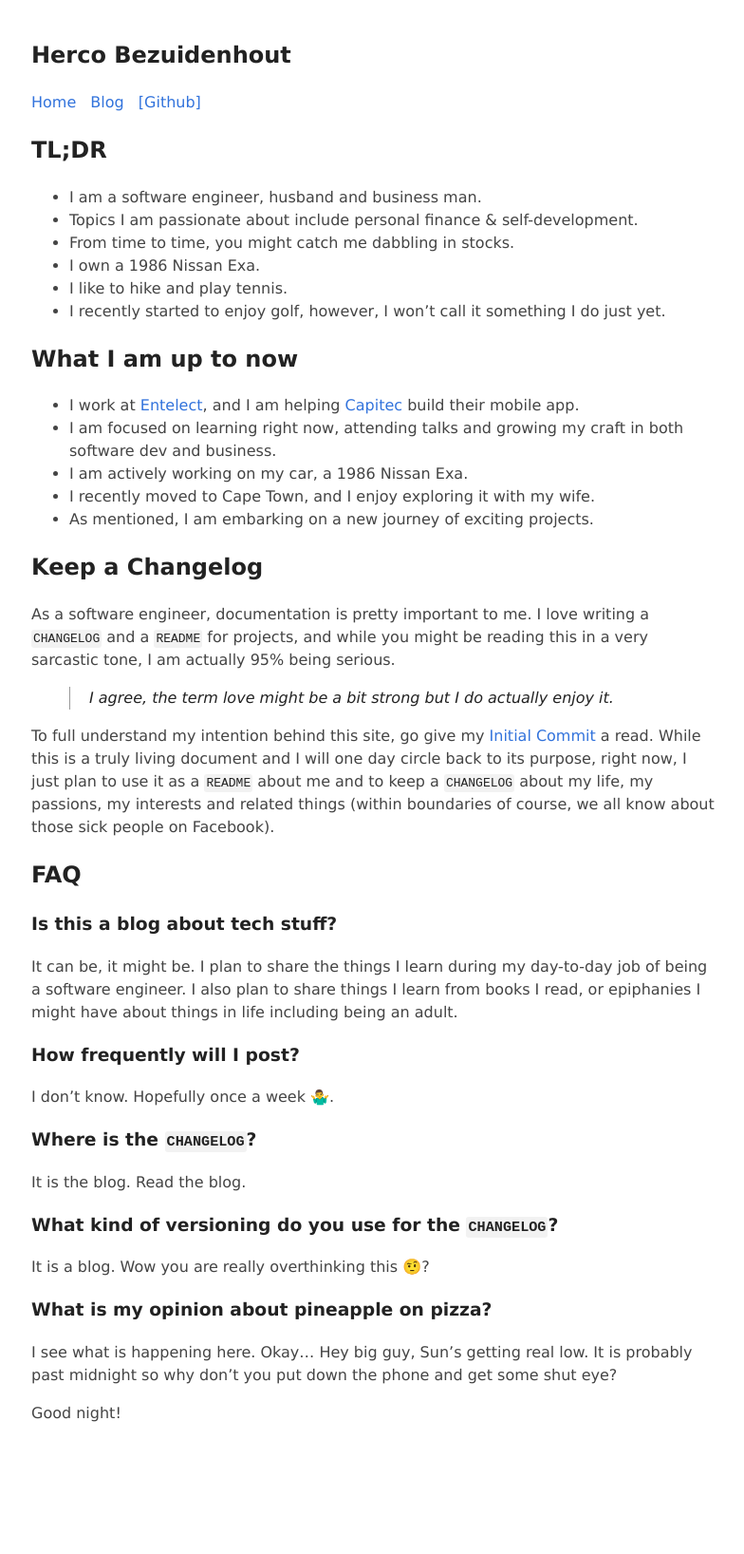
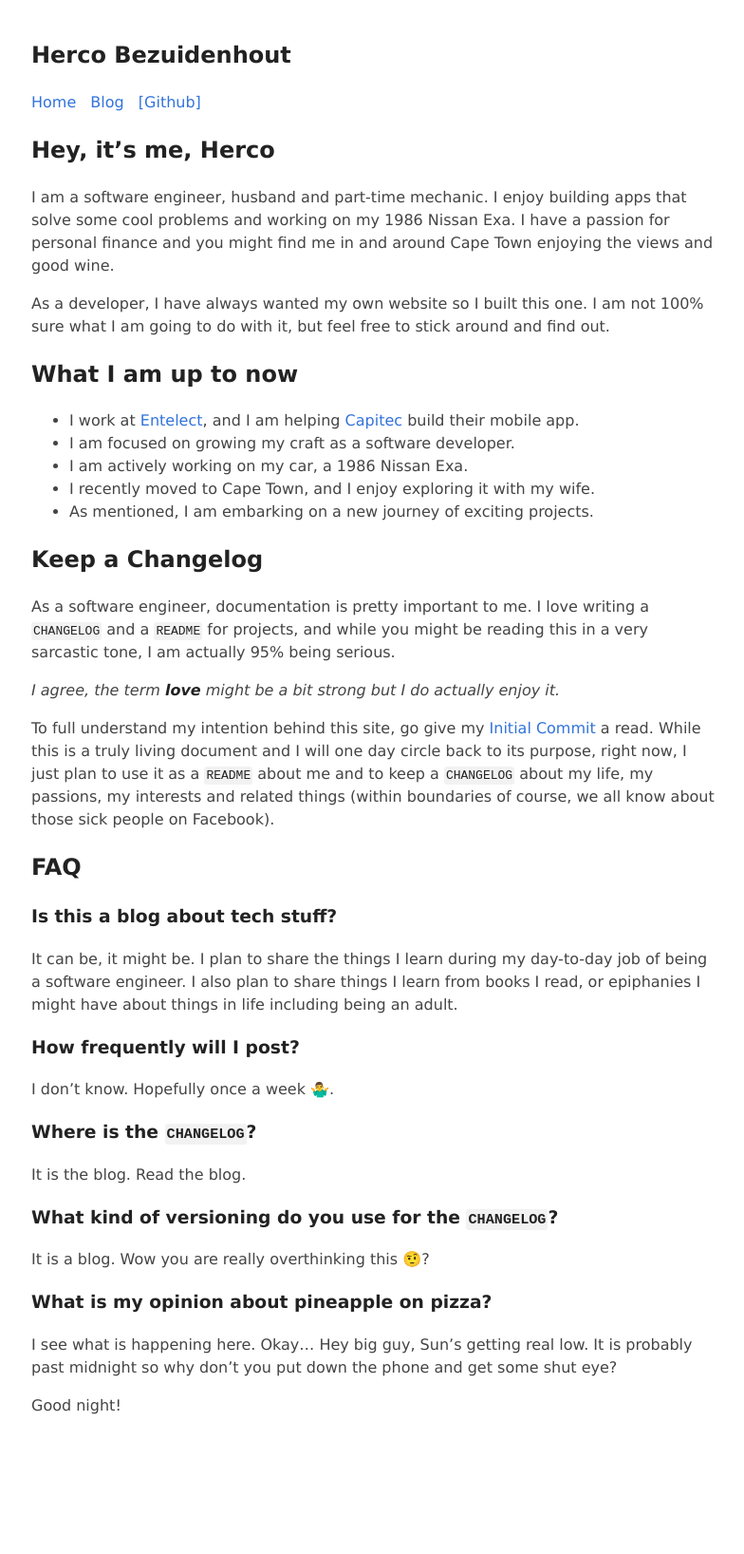
Before and after one commit to hercobezuidenhout/hercobezuidenhout.github.io, a Jekyll site: the page built from index.md, in a window 1280 px wide. Shown: the whole page at 95% size, without its empty margins (247-1031 px from the left). Built offline with Jekyll 4.4.1, drawn with Linux system fonts in a browser that asks for light colours.

Commit message:
Update index.md

```diff
--- a/index.md
+++ b/index.md
@@ -4,19 +4,16 @@ title: Hello
 ---
 
 
-## TL;DR
+## Hey, it's me, Herco
 
-- I am a software engineer, husband and business man.
-- Topics I am passionate about include personal finance & self-development.
-- From time to time, you might catch me dabbling in stocks.
-- I own a 1986 Nissan Exa.
-- I like to hike and play tennis.
-- I recently started to enjoy golf, however, I won't call it something I do just yet.
+I am a software engineer, husband and part-time mechanic. I enjoy building apps that solve some cool problems and working on my 1986 Nissan Exa. I have a passion for personal finance and you might find me in and around Cape Town enjoying the views and good wine.
+
+As a developer, I have always wanted my own website so I built this one. I am not 100% sure what I am going to do with it, but feel free to stick around and find out.
 
 ## What I am up to now
 
 - I work at [Entelect](https://entelect.co.za), and I am helping [Capitec](https://capitecbank.co.za) build their mobile app.
-- I am focused on learning right now, attending talks and growing my craft in both software dev and business.
+- I am focused on growing my craft as a software developer.
 - I am actively working on my car, a 1986 Nissan Exa.
 - I recently moved to Cape Town, and I enjoy exploring it with my wife.
 - As mentioned, I am embarking on a new journey of exciting projects.
@@ -25,7 +22,7 @@ title: Hello
 
 As a software engineer, documentation is pretty important to me. I love writing a `CHANGELOG` and a `README` for projects, and while you might be reading this in a very sarcastic tone, I am actually 95% being serious.
 
- > I agree, the term _love_ might be a bit strong but I do actually enjoy it.
+ _I agree, the term **love** might be a bit strong but I do actually enjoy it._
 
  To full understand my intention behind this site, go give my [Initial Commit](/blog/initial-commit) a read. While this is a truly living document and I will one day circle back to its purpose, right now, I just plan to use it as a `README` about me and to keep a `CHANGELOG` about my life, my passions, my interests and related things (within boundaries of course, we all know about those sick people on Facebook).
 
```
